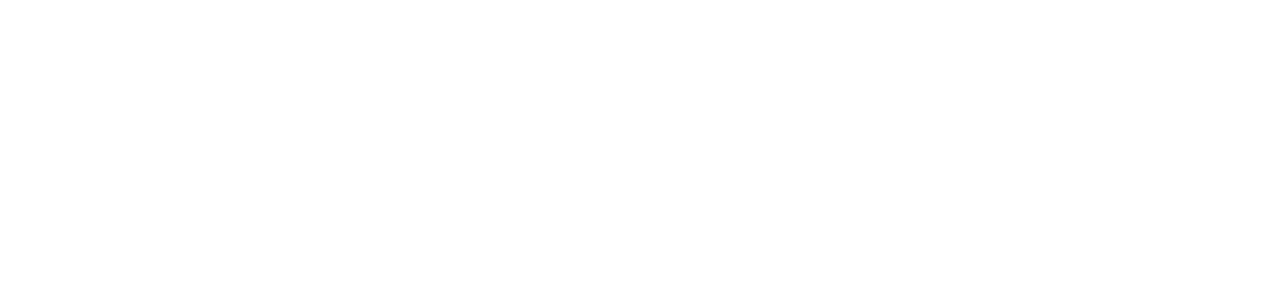
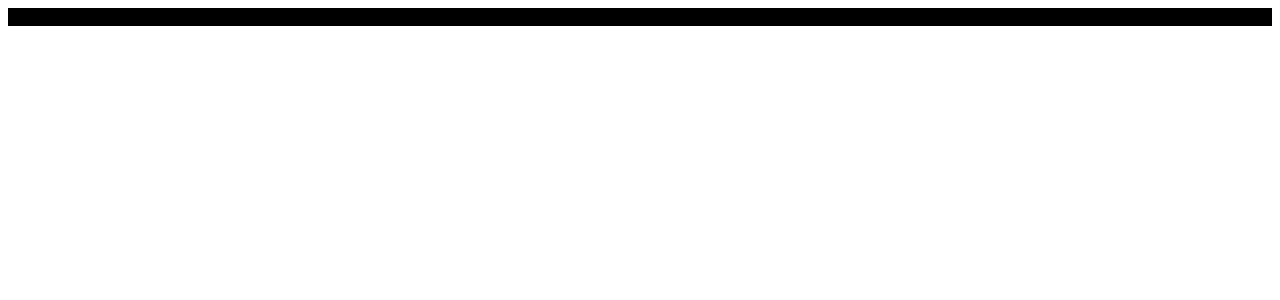
Before and after one commit to mateusgf00/git-profiles-ema, a React (Create React App) app: page / in a window 1280 px wide. Shown: the top 300 px of the page. Built offline with nearby package versions, Linux system fonts and the light colour scheme.

Commit message:
create header

```diff
--- a/package.json
+++ b/package.json
@@ -13,6 +13,7 @@
     "react": "^18.2.0",
     "react-dom": "^18.2.0",
     "react-scripts": "5.0.1",
+    "styled-components": "^5.3.5",
     "typescript": "^4.8.2",
     "web-vitals": "^2.1.4"
   },
@@ -39,5 +40,8 @@
       "last 1 firefox version",
       "last 1 safari version"
     ]
+  },
+  "devDependencies": {
+    "@types/styled-components": "^5.1.26"
   }
 }
--- a/src/App.tsx
+++ b/src/App.tsx
@@ -1,9 +1,11 @@
 import React from 'react';
+import Header from './components/header';
 
 function App() {
   return (
-    <div className="App">
-    </div>
+    <>
+    <Header />
+    </>
   );
 }
 
--- /dev/null
+++ b/src/components/header/index.tsx
@@ -0,0 +1,10 @@
+import React from 'react';
+import { Container } from './styles';
+
+export default function Header(){
+  return(
+    <Container>
+      Github Profiles
+    </Container>
+  )
+}
--- /dev/null
+++ b/src/components/header/styles.ts
@@ -0,0 +1,6 @@
+import styled from 'styled-components';
+
+export const Container = styled.header`
+  background-color: #000000;
+  margin-top: 0px;
+`;
```
Also changed, not shown: 1 other file (tests, documents, lock files or other folders).
